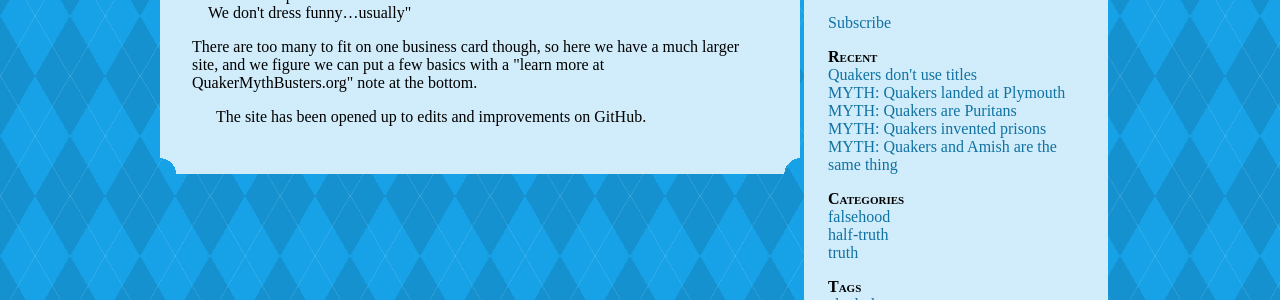
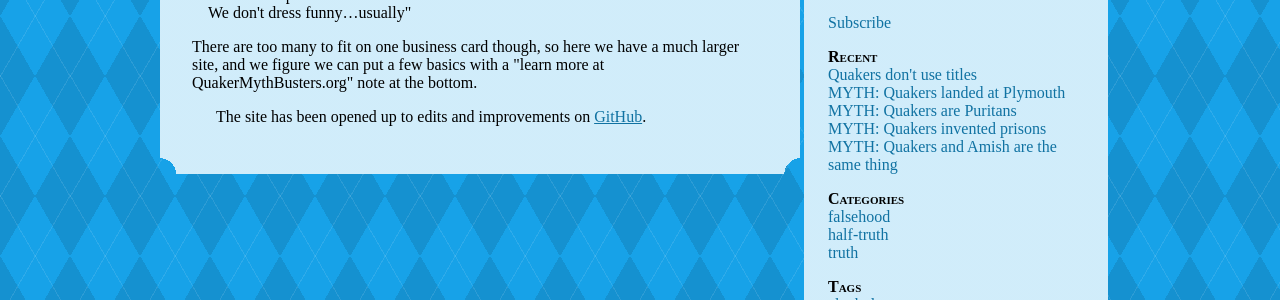
Before and after one commit to QuakerMyths/quakermyths.github.io, a Jekyll site: the page built from about.html, in a window 1280 px wide. Shown: the part 284-584 px from the top of the page. Built offline with Jekyll 4.4.1, drawn with Linux system fonts in a browser that asks for light colours; part of the change alters nothing that is shown.

```diff
--- a/about.html
+++ b/about.html
@@ -10,4 +10,4 @@ title: About Us
 	<li>We don't dress funny&hellip;usually"</li>
 </ul>
 <p>There are too many to fit on one business card though, so here we have a much larger site, and we figure we can put a few basics with a "learn more at QuakerMythBusters.org" note at the bottom.</p>
-<p>The site has been opened up to edits and improvements on GitHub.</p>
+<p>The site has been opened up to edits and improvements on <a href="https://github.com/QuakerMyths/quakermyths.github.io">GitHub</a>.</p>
```
